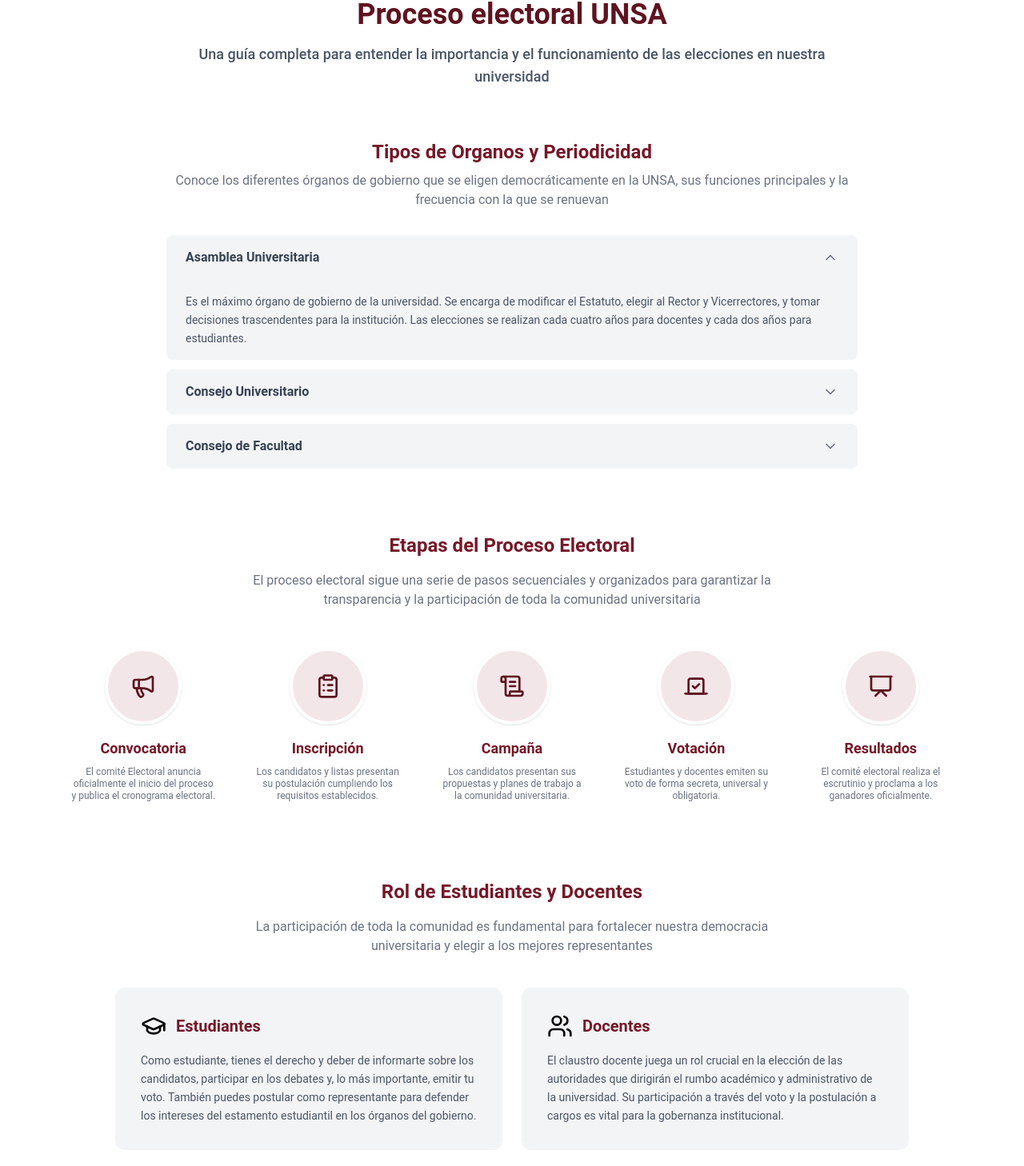
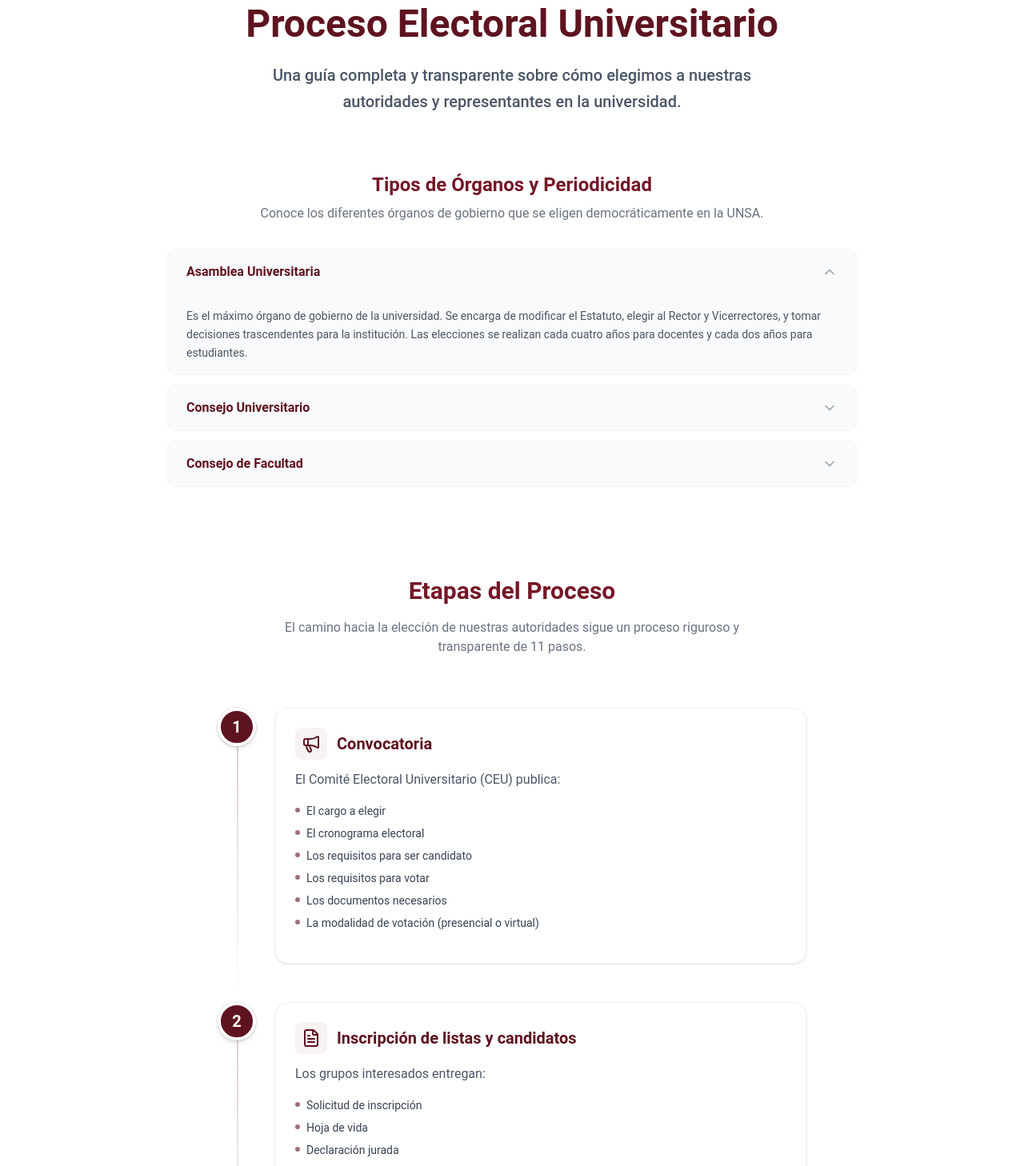
Before and after one commit to ynoacamino-org/ElectoUNSA, a React (Vite) app in the folder vite-front/: page /proceso in a window 1280 px wide. Shown: the part 106-1564 px from the top of the page at 80% size. Built offline with nearby package versions, Linux system fonts and the light colour scheme.

Commit message:
feat:Version final de proceso electoral

```diff
--- /dev/null
+++ b/vite-front/src/components/electoral/ProcessSection.tsx
@@ -0,0 +1,79 @@
+import React from 'react';
+import type { ElectoralStep } from '../../data/electoralProcess';
+
+interface ProcessSectionProps {
+    step: ElectoralStep;
+    isLast?: boolean;
+}
+
+const ProcessSection: React.FC<ProcessSectionProps> = ({ step, isLast }) => {
+    return (
+        <div className="flex gap-4 md:gap-6 relative group w-full">
+            {/* Timeline Line */}
+            {!isLast && (
+                <div className="absolute left-6 top-12 bottom-0 w-0.5 bg-gradient-to-b from-[#5e1320]/20 to-transparent group-hover:from-[#5e1320]/40 transition-colors duration-500" />
+            )}
+
+            {/* Number Badge (Timeline Node) */}
+            <div className="flex-shrink-0 relative z-10">
+                <div className="w-12 h-12 rounded-full bg-[#5e1320] flex items-center justify-center text-white font-bold text-xl shadow-md group-hover:scale-110 group-hover:shadow-lg transition-all duration-300 border-4 border-white ring-1 ring-[#5e1320]/10">
+                    {step.id}
+                </div>
+            </div>
+
+            {/* Content Card */}
+            <div className={`flex-1 min-w-0 ${!isLast ? 'pb-12' : 'pb-4'}`}>
+                <div className="bg-white rounded-2xl p-6 border border-gray-100 shadow-sm hover:shadow-lg transition-shadow duration-300">
+                    <div className="flex items-center gap-3 mb-3">
+                        {/* Icon in Title */}
+                        <div className="p-2 rounded-lg bg-[#5e1320]/5 text-[#5e1320]">
+                            {step.icon}
+                        </div>
+                        <h2 className="text-xl font-bold text-[#5e1320]">
+                            {step.title}
+                        </h2>
+                    </div>
+
+                    {step.content && (
+                        <p className="text-gray-600 mb-4 leading-relaxed">
+                            {step.content}
+                        </p>
+                    )}
+
+                    {step.list && (
+                        <ul className="space-y-2 mb-4">
+                            {step.list.map((item, index) => (
+                                <li key={index} className="flex items-start gap-2 text-gray-700 text-sm">
+                                    <span className="mt-1.5 w-1.5 h-1.5 rounded-full bg-[#5e1320]/60 flex-shrink-0" />
+                                    <span>{item}</span>
+                                </li>
+                            ))}
+                        </ul>
+                    )}
+
+                    {step.subsections && (
+                        <div className="grid grid-cols-1 md:grid-cols-2 gap-4 mt-4 pt-4 border-t border-gray-50">
+                            {step.subsections.map((sub, index) => (
+                                <div key={index} className="bg-gray-50/50 p-4 rounded-xl hover:bg-gray-50 transition-colors">
+                                    <h3 className="font-bold text-[#751829] text-sm mb-2 uppercase tracking-wide">
+                                        {sub.title}
+                                    </h3>
+                                    <ul className="space-y-1.5">
+                                        {sub.list.map((item, idx) => (
+                                            <li key={idx} className="flex items-start gap-2 text-gray-600 text-xs">
+                                                <span className="mt-1 w-1 h-1 rounded-full bg-[#5e1320] flex-shrink-0" />
+                                                <span>{item}</span>
+                                            </li>
+                                        ))}
+                                    </ul>
+                                </div>
+                            ))}
+                        </div>
+                    )}
+                </div>
+            </div>
+        </div>
+    );
+};
+
+export default ProcessSection;
--- /dev/null
+++ b/vite-front/src/data/electoralProcess.tsx
@@ -0,0 +1,187 @@
+import React from 'react';
+import {
+  Megaphone,
+  FileText,
+  AlertCircle,
+  Ban,
+  CheckCircle2,
+  Mic2,
+  Vote,
+  Calculator,
+  Trophy,
+  AlertTriangle,
+  Check
+} from 'lucide-react';
+
+export interface ElectoralStep {
+  id: number;
+  title: string;
+  icon: React.ReactNode;
+  content?: string;
+  list?: string[];
+  subsections?: {
+    title: string;
+    list: string[];
+  }[];
+}
+
+export const electoralProcessSteps: ElectoralStep[] = [
+  {
+    id: 1,
+    title: "Convocatoria",
+    icon: <Megaphone className="w-6 h-6" />,
+    content: "El Comité Electoral Universitario (CEU) publica:",
+    list: [
+      "El cargo a elegir",
+      "El cronograma electoral",
+      "Los requisitos para ser candidato",
+      "Los requisitos para votar",
+      "Los documentos necesarios",
+      "La modalidad de votación (presencial o virtual)"
+    ]
+  },
+  {
+    id: 2,
+    title: "Inscripción de listas y candidatos",
+    icon: <FileText className="w-6 h-6" />,
+    content: "Los grupos interesados entregan:",
+    list: [
+      "Solicitud de inscripción",
+      "Hoja de vida",
+      "Declaración jurada",
+      "Copia de DNI",
+      "Ficha académica actualizada (en caso de estudiantes)",
+      "Plan de trabajo (si es autoridad)"
+    ]
+  },
+  {
+    id: 3,
+    title: "Subsanación de observaciones",
+    icon: <AlertCircle className="w-6 h-6" />,
+    content: "Si algún documento falta o está mal:",
+    list: [
+      "El CEU notifica",
+      "Se otorga un plazo corto para corregir",
+      "Si no se corrige, la lista queda excluida"
+    ]
+  },
+  {
+    id: 4,
+    title: "Periodo de tachas",
+    icon: <Ban className="w-6 h-6" />,
+    content: "Cualquier votante puede presentar una tacha por:",
+    list: [
+      "Falsedad de información",
+      "Incumplimiento de requisitos",
+      "Antecedentes o sanciones",
+      "Situaciones no permitidas en la normativa"
+    ]
+  },
+  {
+    id: 5,
+    title: "Publicación de listas hábiles",
+    icon: <CheckCircle2 className="w-6 h-6" />,
+    content: "Solo las listas que:",
+    list: [
+      "se inscribieron",
+      "corrigieron observaciones",
+      "no fueron tachadas"
+    ]
+  },
+  {
+    id: 6,
+    title: "Campaña electoral",
+    icon: <Mic2 className="w-6 h-6" />,
+    content: "Las listas pueden:",
+    list: [
+      "Presentar propuestas",
+      "Realizar actividades autorizadas",
+      "Participar en debates y foros",
+      "Difundir información institucional"
+    ]
+  },
+  {
+    id: 7,
+    title: "Jornada electoral",
+    icon: <Vote className="w-6 h-6" />,
+    subsections: [
+      {
+        title: "Presencial",
+        list: [
+          "Se instalan mesas de votación",
+          "Se verifica identidad",
+          "Se entrega cédula",
+          "El voto es secreto",
+          "Se deposita en ánfora"
+        ]
+      },
+      {
+        title: "Virtual",
+        list: [
+          "El estudiante o docente se autentica",
+          "Accede al sistema seguro",
+          "Emite su voto una sola vez",
+          "Se registra automáticamente en el sistema"
+        ]
+      }
+    ]
+  },
+  {
+    id: 8,
+    title: "Escrutinio",
+    icon: <Calculator className="w-6 h-6" />,
+    subsections: [
+      {
+        title: "Presencial:",
+        list: [
+          "Se abren ánforas",
+          "Se cuentan los votos",
+          "Se llenan actas",
+          "Se firman por los miembros de mesa"
+        ]
+      },
+      {
+        title: "Virtual:",
+        list: [
+          "El sistema registra los votos automáticamente",
+          "Se genera un reporte de resultados",
+          "Se audita la integridad del proceso"
+        ]
+      }
+    ]
+  },
+  {
+    id: 9,
+    title: "Proclamación de resultados",
+    icon: <Trophy className="w-6 h-6" />,
+    content: "El CEU publica:",
+    list: [
+      "Resultados oficiales",
+      "Votos válidos, nulos y blancos",
+      "Lista o candidato ganador",
+      "Representación obtenida"
+    ]
+  },
+  {
+    id: 10,
+    title: "Impugnaciones",
+    icon: <AlertTriangle className="w-6 h-6" />,
+    content: "Durante un plazo breve se pueden presentar reclamos por:",
+    list: [
+      "Actas mal llenadas",
+      "Errores de conteo",
+      "Irregularidades",
+      "Situaciones excepcionales"
+    ]
+  },
+  {
+    id: 11,
+    title: "Credenciales",
+    icon: <Check className="w-6 h-6" />,
+    content: "Finalmente:",
+    list: [
+      "Se entregan credenciales al candidato o lista ganadora",
+      "Queda oficialmente reconocida la autoridad o representante electo"
+    ]
+  }
+];
--- a/vite-front/src/pages/ElectoralProcess/ElectoralProcessPage.tsx
+++ b/vite-front/src/pages/ElectoralProcess/ElectoralProcessPage.tsx
@@ -1,38 +1,26 @@
 import React, { useState } from 'react';
 import {
-  Megaphone,
-  ClipboardList,
-  ScrollText,
-  Vote,
-  Presentation,
   GraduationCap,
   Users,
   ChevronDown,
   ChevronUp
 } from 'lucide-react';
+import { electoralProcessSteps } from '../../data/electoralProcess';
+import ProcessSection from '../../components/electoral/ProcessSection';
 
-// Definimos los tipos de datos para mantener el código limpio
 interface OrganoInfo {
   id: string;
   title: string;
   content: string;
 }
 
-interface EtapaInfo {
-  icon: React.ReactNode;
-  title: string;
-  description: string;
-}
-
 const ElectoralProcessPage: React.FC = () => {
-  // Estado para controlar qué acordeón está abierto (por defecto el primero)
   const [openSection, setOpenSection] = useState<string | null>('asamblea');
 
   const toggleSection = (id: string) => {
     setOpenSection(openSection === id ? null : id);
   };
 
-  // Datos de la sección "Tipos de Organos"
   const organos: OrganoInfo[] = [
     {
       id: 'asamblea',
@@ -51,71 +39,43 @@
     }
   ];
 
-  // Datos de la sección "Etapas"
-  const etapas: EtapaInfo[] = [
-    {
-      icon: <Megaphone className="w-8 h-8 text-[#5e1320]" />,
-      title: 'Convocatoria',
-      description: 'El comité Electoral anuncia oficialmente el inicio del proceso y publica el cronograma electoral.'
-    },
-    {
-      icon: <ClipboardList className="w-8 h-8 text-[#5e1320]" />,
-      title: 'Inscripción',
-      description: 'Los candidatos y listas presentan su postulación cumpliendo los requisitos establecidos.'
-    },
-    {
-      icon: <ScrollText className="w-8 h-8 text-[#5e1320]" />,
-      title: 'Campaña',
-      description: 'Los candidatos presentan sus propuestas y planes de trabajo a la comunidad universitaria.'
-    },
-    {
-      icon: <Vote className="w-8 h-8 text-[#5e1320]" />,
-      title: 'Votación',
-      description: 'Estudiantes y docentes emiten su voto de forma secreta, universal y obligatoria.'
-    },
-    {
-      icon: <Presentation className="w-8 h-8 text-[#5e1320]" />,
-      title: 'Resultados',
-      description: 'El comité electoral realiza el escrutinio y proclama a los ganadores oficialmente.'
-    }
-  ];
-
   return (
     <div className="min-h-screen bg-white text-gray-800 pb-16">
 
       {/* Header Section */}
-      <div className="container mx-auto px-4 pt-10 pb-8 text-center max-w-4xl">
-        <h1 className="text-4xl font-bold text-[#5e1320] mb-4">Proceso electoral UNSA</h1>
-        <p className="text-gray-600 font-medium text-lg">
-          Una guía completa para entender la importancia y el funcionamiento de las elecciones en nuestra universidad
+      <div className="container mx-auto px-4 pt-12 pb-10 text-center max-w-4xl">
+        <h1 className="text-4xl md:text-5xl font-bold text-[#5e1320] mb-6">
+          Proceso Electoral Universitario
+        </h1>
+        <p className="text-gray-600 font-medium text-lg md:text-xl max-w-2xl mx-auto leading-relaxed">
+          Una guía completa y transparente sobre cómo elegimos a nuestras autoridades y representantes en la universidad.
         </p>
       </div>
 
-      {/* Section 1: Tipos de Organos (Acordeón) */}
-      <section className="container mx-auto px-4 py-8 max-w-4xl">
+      {/* Section 1: Tipos de Organos (Restored) */}
+      <section className="container mx-auto px-4 py-8 max-w-4xl mb-12">
         <div className="text-center mb-8">
-          <h2 className="text-2xl font-bold text-[#751829] mb-2">Tipos de Organos y Periodicidad</h2>
+          <h2 className="text-2xl font-bold text-[#751829] mb-2">Tipos de Órganos y Periodicidad</h2>
           <p className="text-gray-500">
-            Conoce los diferentes órganos de gobierno que se eligen democráticamente en la UNSA, sus funciones principales y la frecuencia con la que se renuevan
+            Conoce los diferentes órganos de gobierno que se eligen democráticamente en la UNSA.
           </p>
         </div>
 
         <div className="space-y-3">
           {organos.map((org) => (
-            <div key={org.id} className="bg-gray-100 rounded-lg overflow-hidden transition-all duration-300">
+            <div key={org.id} className="bg-gray-50 rounded-xl overflow-hidden border border-gray-100 transition-all duration-300 hover:shadow-md">
               <button
                 onClick={() => toggleSection(org.id)}
-                className="w-full px-6 py-4 flex justify-between items-center text-left hover:bg-gray-200 transition-colors"
+                className="w-full px-6 py-4 flex justify-between items-center text-left hover:bg-gray-100 transition-colors"
               >
-                <span className="font-bold text-gray-700">{org.title}</span>
+                <span className="font-bold text-[#5e1320]">{org.title}</span>
                 {openSection === org.id ? (
-                  <ChevronUp className="w-5 h-5 text-gray-500" />
+                  <ChevronUp className="w-5 h-5 text-gray-400" />
                 ) : (
-                  <ChevronDown className="w-5 h-5 text-gray-500" />
+                  <ChevronDown className="w-5 h-5 text-gray-400" />
                 )}
               </button>
 
-              {/* Contenido expandible */}
               <div
                 className={`px-6 overflow-hidden transition-all duration-300 ease-in-out ${openSection === org.id ? 'max-h-40 py-4 opacity-100' : 'max-h-0 py-0 opacity-0'
                   }`}
@@ -129,66 +89,72 @@
         </div>
       </section>
 
-      {/* Section 2: Etapas del Proceso */}
-      <section className="container mx-auto px-4 py-12 max-w-6xl">
-        <div className="text-center mb-12">
-          <h2 className="text-2xl font-bold text-[#751829] mb-4">Etapas del Proceso Electoral</h2>
-          <p className="text-gray-500 max-w-2xl mx-auto">
-            El proceso electoral sigue una serie de pasos secuenciales y organizados para garantizar la transparencia y la participación de toda la comunidad universitaria
+      {/* Section 2: Etapas del Proceso (Detailed Timeline) */}
+      <section className="container mx-auto px-4 py-8 max-w-3xl relative">
+        <div className="text-center mb-16">
+          <h2 className="text-3xl font-bold text-[#751829] mb-4">Etapas del Proceso</h2>
+          <p className="text-gray-500 max-w-xl mx-auto">
+            El camino hacia la elección de nuestras autoridades sigue un proceso riguroso y transparente de 11 pasos.
           </p>
         </div>
 
-        <div className="grid grid-cols-1 md:grid-cols-5 gap-8 text-center relative">
-          {/* Línea conectora (visible solo en desktop) */}
-          <div className="hidden md:block absolute top-12 left-0 w-full h-0.5 bg-gray-200 -z-10" />
-
-          {etapas.map((etapa, index) => (
-            <div key={index} className="flex flex-col items-center group">
-              <div className="w-24 h-24 bg-[#f3e6e8] rounded-full flex items-center justify-center mb-4 transition-transform group-hover:scale-110 duration-300 border-4 border-white shadow-sm">
-                {etapa.icon}
-              </div>
-              <h3 className="font-bold text-[#751829] text-lg mb-2">{etapa.title}</h3>
-              <p className="text-xs text-gray-500 leading-tight px-2">
-                {etapa.description}
-              </p>
-            </div>
+        <div className="relative">
+          {electoralProcessSteps.map((step, index) => (
+            <ProcessSection
+              key={step.id}
+              step={step}
+              isLast={index === electoralProcessSteps.length - 1}
+            />
           ))}
         </div>
       </section>
 
-      {/* Section 3: Roles */}
-      <section className="container mx-auto px-4 py-12 max-w-5xl">
+      {/* Section 3: Roles (Restored) */}
+      <section className="container mx-auto px-4 py-16 max-w-5xl">
         <div className="text-center mb-10">
-          <h2 className="text-2xl font-bold text-[#751829] mb-4">Rol de Estudiantes y Docentes</h2>
+          <h2 className="text-2xl font-bold text-[#751829] mb-4">Tu Rol es Importante</h2>
           <p className="text-gray-500 max-w-2xl mx-auto">
-            La participación de toda la comunidad es fundamental para fortalecer nuestra democracia universitaria y elegir a los mejores representantes
+            La participación activa de estudiantes y docentes es el motor de nuestra democracia.
           </p>
         </div>
 
-        <div className="grid grid-cols-1 md:grid-cols-2 gap-6">
+        <div className="grid grid-cols-1 md:grid-cols-2 gap-8">
           {/* Tarjeta Estudiantes */}
-          <div className="bg-gray-100 p-8 rounded-xl flex flex-col items-start hover:shadow-md transition-shadow">
-            <div className="flex items-center gap-3 mb-4">
-              <GraduationCap className="w-8 h-8 text-black" />
-              <h3 className="text-xl font-bold text-[#751829]">Estudiantes</h3>
+          <div className="bg-gradient-to-br from-[#5e1320] to-[#751829] p-8 rounded-2xl flex flex-col items-start text-white shadow-xl transform hover:-translate-y-1 transition-all duration-300">
+            <div className="flex items-center gap-3 mb-4 bg-white/10 p-3 rounded-lg">
+              <GraduationCap className="w-8 h-8 text-white" />
+              <h3 className="text-xl font-bold">Estudiantes</h3>
             </div>
-            <p className="text-sm text-gray-600 leading-relaxed">
-              Como estudiante, tienes el derecho y deber de informarte sobre los candidatos, participar en los debates y, lo más importante, emitir tu voto. También puedes postular como representante para defender los intereses del estamento estudiantil en los órganos del gobierno.
+            <p className="text-white/90 text-sm leading-relaxed">
+              Como estudiante, tienes el derecho y deber de informarte sobre los candidatos, participar en los debates y emitir tu voto. También puedes postular como representante.
             </p>
           </div>
 
           {/* Tarjeta Docentes */}
-          <div className="bg-gray-100 p-8 rounded-xl flex flex-col items-start hover:shadow-md transition-shadow">
-            <div className="flex items-center gap-3 mb-4">
-              <Users className="w-8 h-8 text-black" />
-              <h3 className="text-xl font-bold text-[#751829]">Docentes</h3>
+          <div className="bg-white p-8 rounded-2xl flex flex-col items-start border border-gray-200 shadow-lg hover:shadow-xl transition-all duration-300">
+            <div className="flex items-center gap-3 mb-4 bg-gray-100 p-3 rounded-lg">
+              <Users className="w-8 h-8 text-[#5e1320]" />
+              <h3 className="text-xl font-bold text-[#5e1320]">Docentes</h3>
             </div>
-            <p className="text-sm text-gray-600 leading-relaxed">
-              El claustro docente juega un rol crucial en la elección de las autoridades que dirigirán el rumbo académico y administrativo de la universidad. Su participación a través del voto y la postulación a cargos es vital para la gobernanza institucional.
+            <p className="text-gray-600 text-sm leading-relaxed">
+              El claustro docente juega un rol crucial en la elección de las autoridades. Su participación a través del voto y la postulación a cargos es vital para la gobernanza.
             </p>
           </div>
         </div>
       </section>
+
+      {/* Footer / Call to Action */}
+      <div className="container mx-auto px-4 py-12 text-center">
+        <div className="bg-[#f8f9fa] rounded-2xl p-8 max-w-3xl mx-auto border border-gray-200">
+          <h3 className="text-xl font-bold text-[#5e1320] mb-3">
+            ¿Tienes dudas sobre el proceso?
+          </h3>
+          <p className="text-gray-600">
+            La participación informada es clave para la democracia universitaria.
+            Revisa los reglamentos oficiales o acércate al Comité Electoral.
+          </p>
+        </div>
+      </div>
 
     </div>
   );
```
